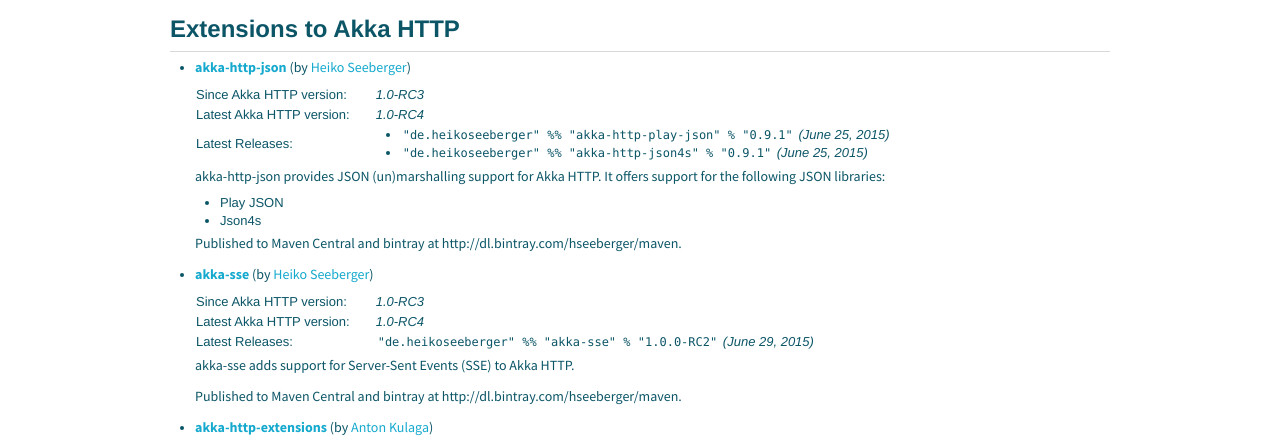
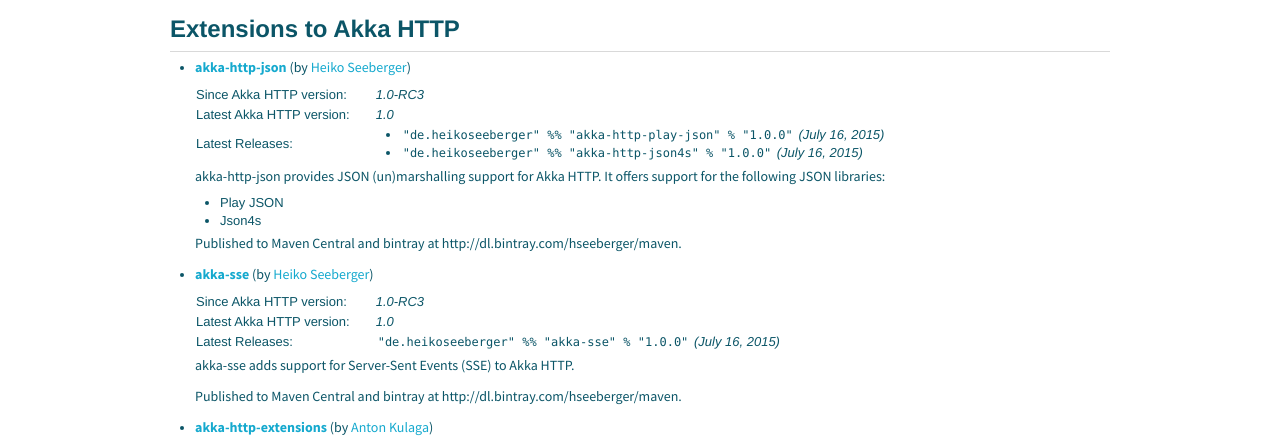
Before and after one commit to raboof/akka.github.com, a Jekyll site: the page built from community/index.md, in a window 1280 px wide and 900 px high, scrolled down 1447 px. Shown: the part 153-591 px from the top of the window. Built offline with Jekyll 4.4.1, drawn with Linux system fonts in a browser that asks for light colours.

Commit message:
Upgrade versions of akka-sse and akka-http-json on community page

```diff
--- a/community/index.md
+++ b/community/index.md
@@ -130,11 +130,11 @@
 
   <table class="stats">
   <tr><td>Since Akka HTTP version:</td><td>1.0-RC3</td></tr>
-  <tr><td>Latest Akka HTTP version:</td><td>1.0-RC4</td></tr>
+  <tr><td>Latest Akka HTTP version:</td><td>1.0</td></tr>
   <tr><td>Latest Releases:</td><td>
     <ul>
-      <li><code>"de.heikoseeberger" %% "akka-http-play-json" % "0.9.1"</code> (June 25, 2015)</li>
-      <li><code>"de.heikoseeberger" %% "akka-http-json4s" % "0.9.1"</code> (June 25, 2015)</li>
+      <li><code>"de.heikoseeberger" %% "akka-http-play-json" % "1.0.0"</code> (July 16, 2015)</li>
+      <li><code>"de.heikoseeberger" %% "akka-http-json4s" % "1.0.0"</code> (July 16, 2015)</li>
     </ul>
   </td></tr>
   </table>
@@ -149,8 +149,8 @@
 
   <table class="stats">
   <tr><td>Since Akka HTTP version:</td><td>1.0-RC3</td></tr>
-  <tr><td>Latest Akka HTTP version:</td><td>1.0-RC4</td></tr>
-  <tr><td>Latest Releases:</td><td><code>"de.heikoseeberger" %% "akka-sse" % "1.0.0-RC2"</code> (June 29, 2015)</td></tr>
+  <tr><td>Latest Akka HTTP version:</td><td>1.0</td></tr>
+  <tr><td>Latest Releases:</td><td><code>"de.heikoseeberger" %% "akka-sse" % "1.0.0"</code> (July 16, 2015)</td></tr>
   </table>
 
   akka-sse adds support for Server-Sent Events (SSE) to Akka HTTP.
```
